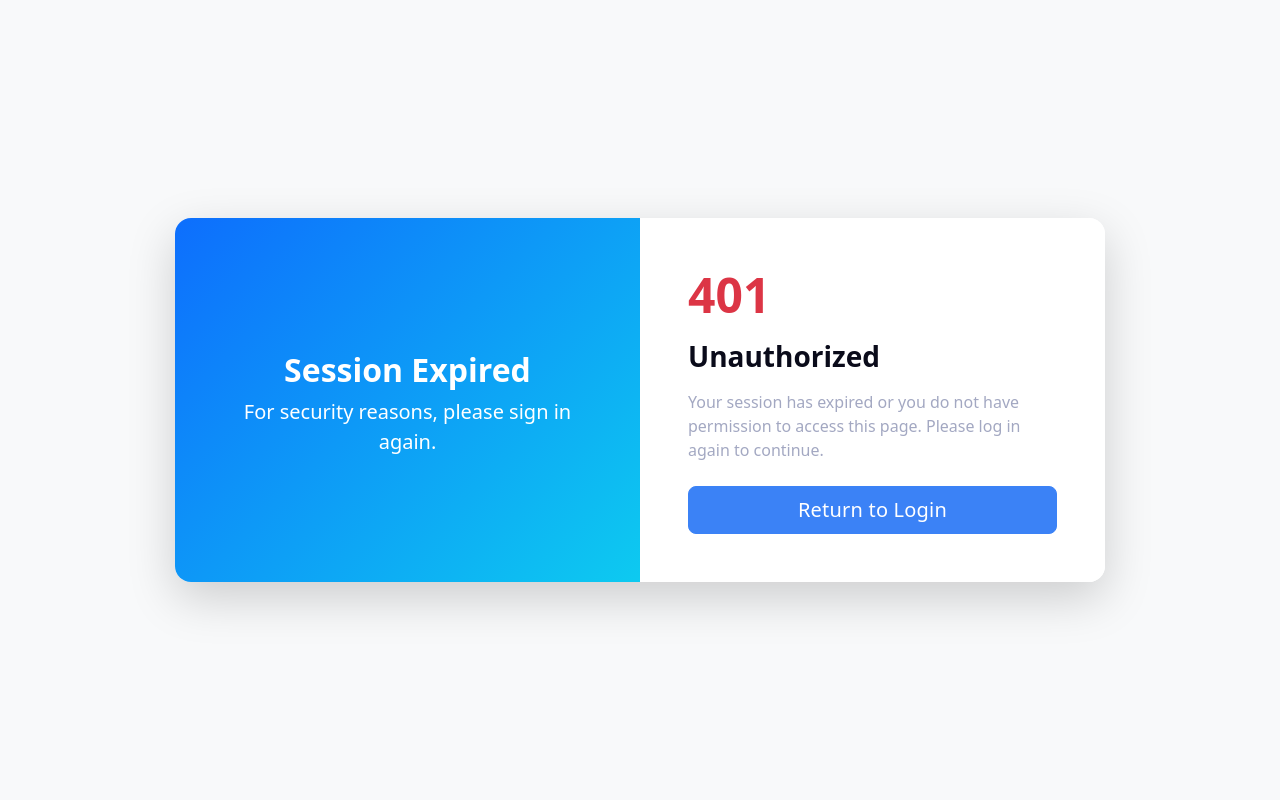
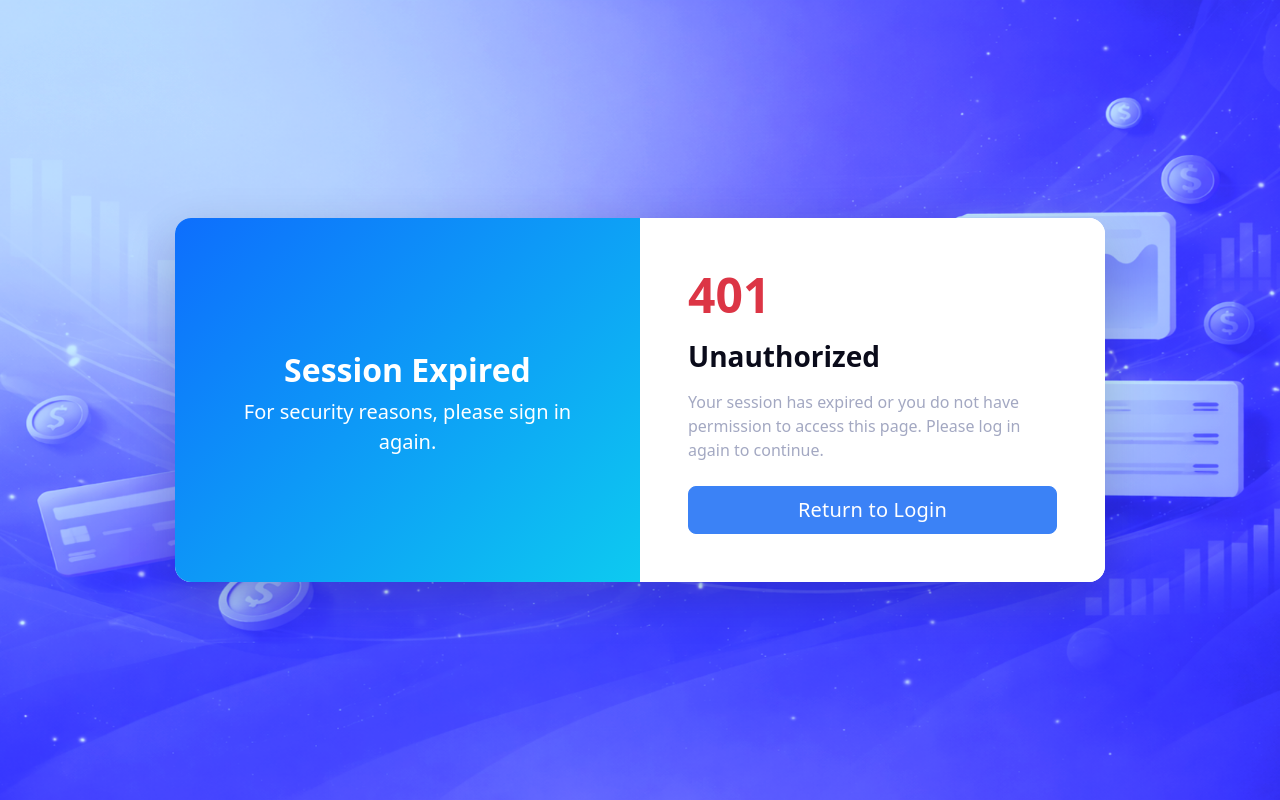
Before and after one commit to Arkvion-Labs/Arkvion, a Python web app: template app/templates/401.html in a window 1280 px wide. Run offline with Jinja, Linux system fonts and the light colour scheme; the template is opened without the code that fills it, so the values that code supplies are empty; some libraries are stand-ins or nearby versions.

Commit message:
Added background to unauthorised page.

```diff
--- a/app/templates/401.html
+++ b/app/templates/401.html
@@ -5,7 +5,8 @@
 {% block internal_css %}
 <style>
     body {
-        background-color: #f8f9fa;
+        background: url("{{ url_for('static', path='img/bg.png') }}") no-repeat center center fixed;
+        background-size: cover;
     }
 
     .page-container {
```
